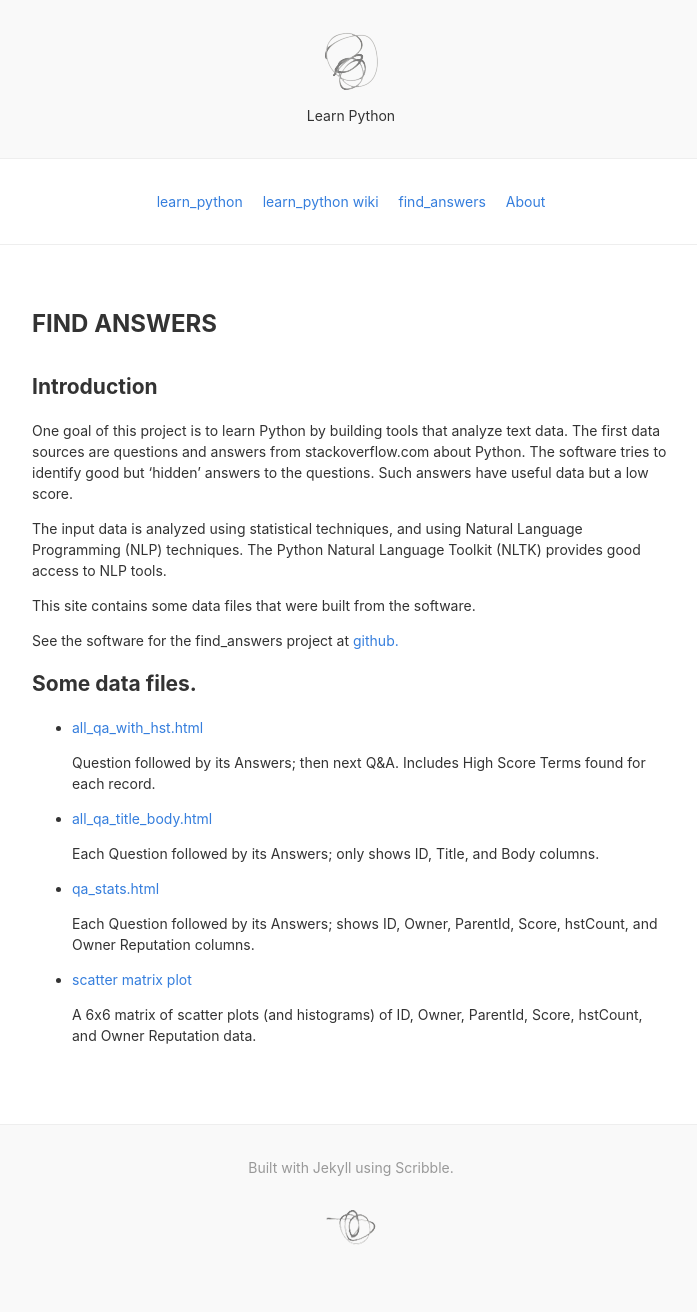
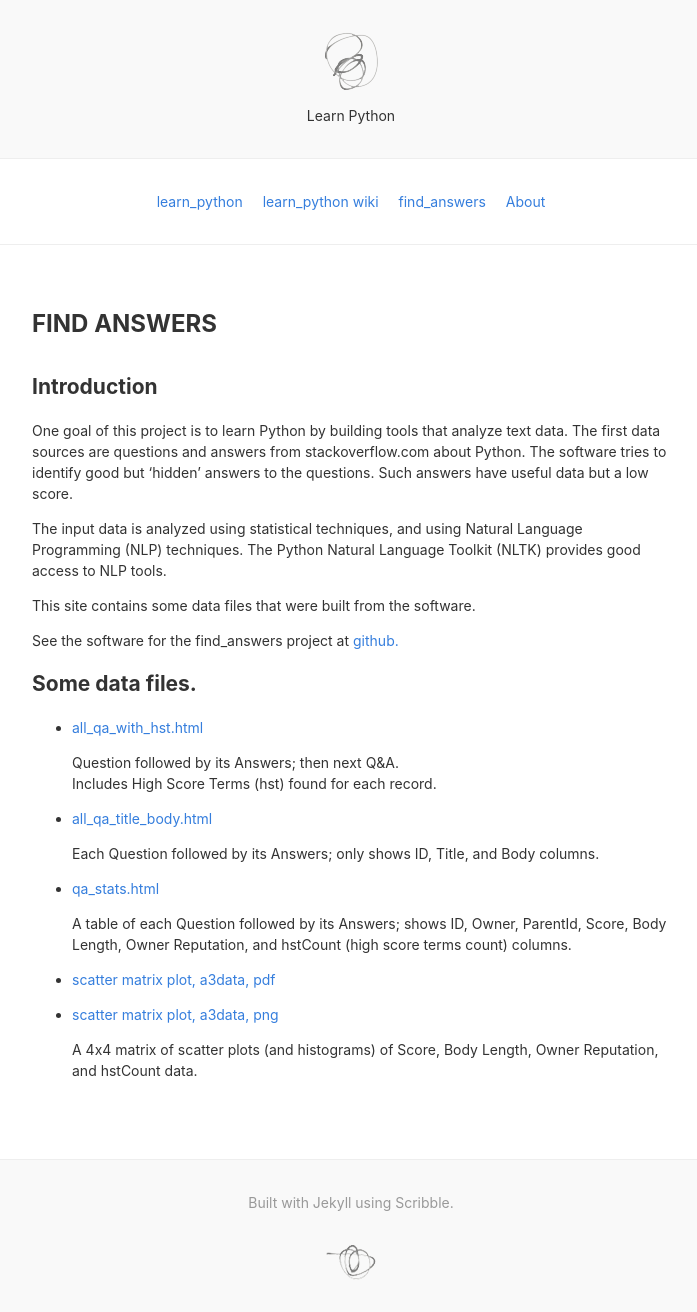
Before and after one commit to clp/learn_python, a Jekyll site: the page built from docs/find_answers/index.md, in a window 1280 px wide. Shown: the whole page, without its empty margins (289-986 px from the left). Built offline with Jekyll 4.4.1, drawn with Linux system fonts in a browser that asks for light colours; nearby versions of some CDN libraries; before the commit the page ends 1277 px from its top, so only the background shows below that.

Commit message:
Update docs w/ more recent statistics and plot files.
Add two new scatter matrix plots and add links to them.

Update stats file with a new BodyLength column.

```diff
--- a/docs/find_answers/index.md
+++ b/docs/find_answers/index.md
@@ -25,7 +25,8 @@ See the software for the find_answers project at
 
 * [all_qa_with_hst.html](all_qa_with_hst.html)
 
-  Question followed by its Answers; then next Q&A.  Includes High Score Terms
+  Question followed by its Answers; then next Q&A.
+  Includes High Score Terms (hst)
   found for each record.
 
 
@@ -36,10 +37,13 @@ See the software for the find_answers project at
 
 * [qa_stats.html](qa_stats.html)
 
-  Each Question followed by its Answers; shows ID, Owner, ParentId,
-  Score, hstCount, and Owner Reputation columns.
+  A table of each Question followed by its Answers;
+  shows ID, Owner, ParentId,
+  Score, Body Length, Owner Reputation, and hstCount
+  (high score terms count) columns.
 
-* [scatter matrix plot](scat_mat_plot.pdf)
+* [scatter matrix plot, a3data, pdf](scat_mat_plot_4x4_a3data.pdf)
+* [scatter matrix plot, a3data, png](scat_mat_plot_4x4_a3data.png)
 
-  A 6x6 matrix of scatter plots (and histograms) of
-  ID, Owner, ParentId, Score, hstCount, and Owner Reputation data.
+  A 4x4 matrix of scatter plots (and histograms) of
+  Score, Body Length, Owner Reputation, and hstCount data.
```
Also changed, not shown: docs/find_answers/qa_stats.html (+177 -116 lines), docs/find_answers/scat_mat_plot_4x4_a3data.png (added), 2 other files.
